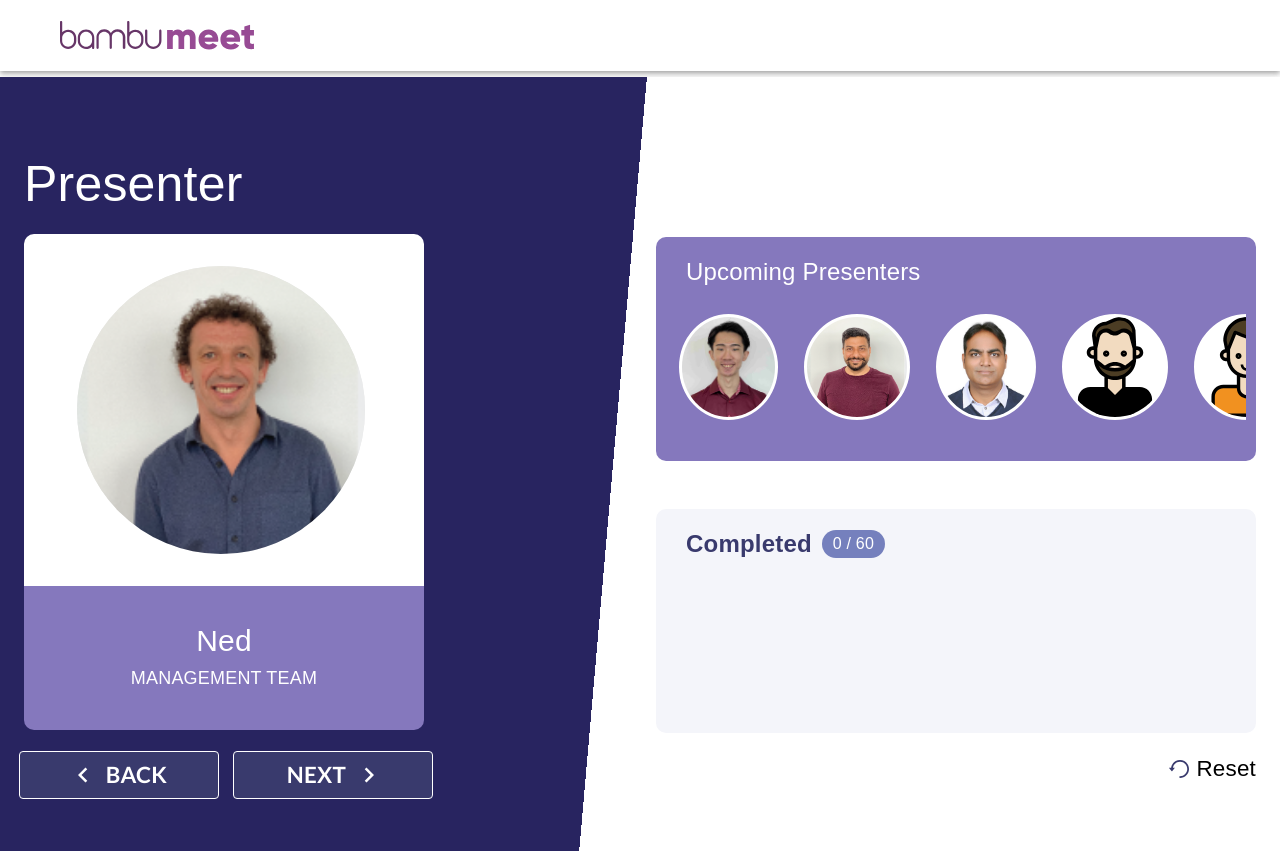
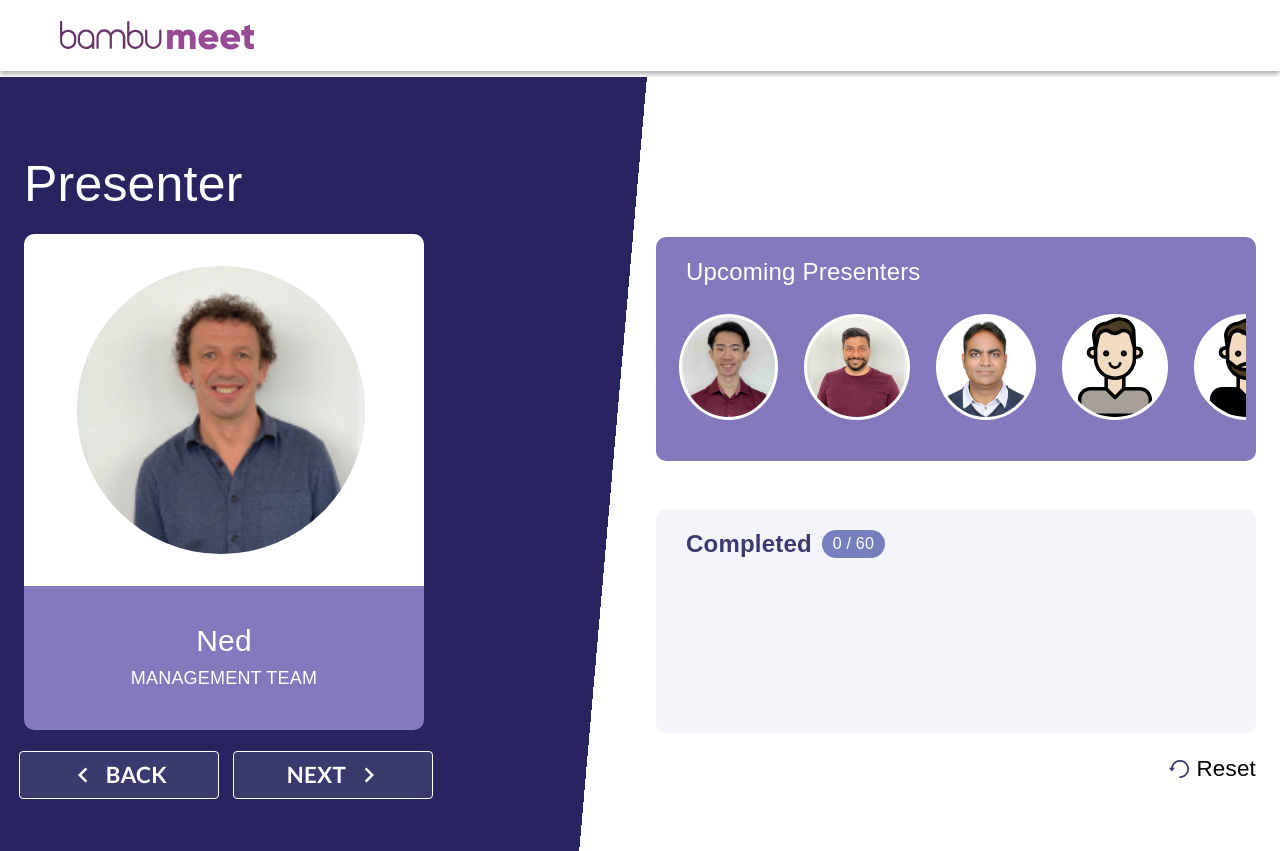
Before and after one commit to bambuhr/meeting-queue-app, a React (Create React App) app: page /start in a window 1280 px wide. Shown: the top 851 px of the page. Built offline with nearby package versions, Linux system fonts and the light colour scheme.

Commit message:
changes photo on ken

```diff
--- a/src/photos/index.js
+++ b/src/photos/index.js
@@ -29,6 +29,7 @@ import Sharaf from "./Sharaf.jpg";
 import Sherry from "./Sherry.png";
 import Steven from "./Steven.png";
 import Kenan from "./Kenan.jpeg";
+import Ken from "./Ken.jpeg";
 import Preeti from "./Preeti.jpg";
 // import Shruti from "./Shruti.jpeg";
 import JM from "./JM.jpg";
@@ -126,7 +127,7 @@ const employees = [
   },
   {
     content: "Ken",
-    image: man(),
+    image: Ken,
     team: TEAM.DEVELOPMENT,
   },
   {
```
Also changed, not shown: src/photos/Ken.jpeg (added).
